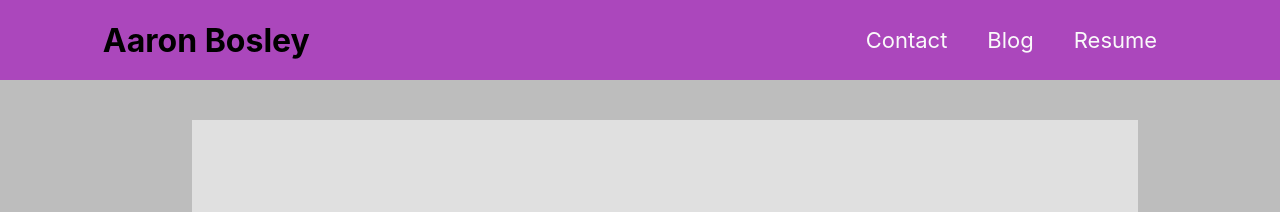
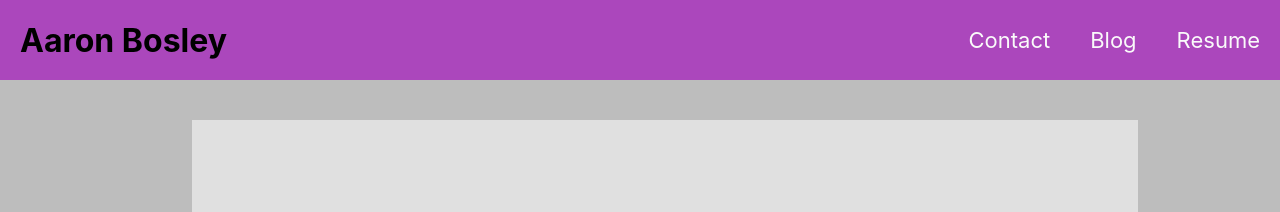
Before and after one commit to ajbosley/gatsby-blog, a Gatsby site: page / in a window 1280 px wide. Shown: the top 212 px of the page. Built offline with nearby package versions, Linux system fonts and the light colour scheme; Gatsby itself is replaced by a stand-in of ours.

Commit message:
navigation fixes

```diff
--- a/src/css/index.css
+++ b/src/css/index.css
@@ -123,7 +123,7 @@ body {
     height: 80px;
     display: flex;
     flex-direction: row;
-    justify-content: space-evenly;
+    justify-content: space-between;
     align-items: center;
     overflow: none;
     z-index: 2;
@@ -144,13 +144,14 @@ body {
     justify-content: flex-start;
     align-items: center;
     border-bottom: 0px;
+    padding-left:20px;
 }
 
 .nav-item {
     display: flex;
     align-items: center;
-    padding-left: 20px;
-    padding-right: 20px;
+    margin-left: 20px;
+    margin-right: 20px;
     height: 100%;
     font-size: 22px;
     color: var(--hover-txt);
```
